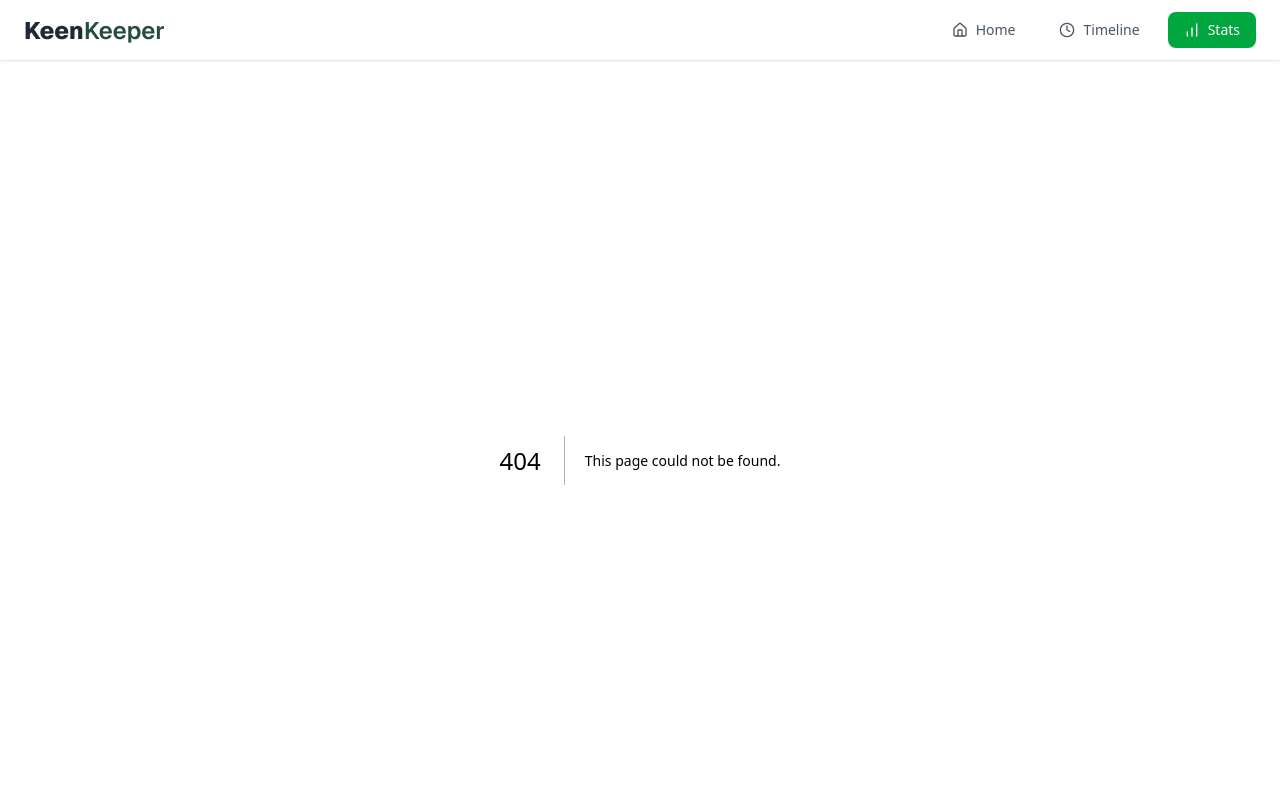
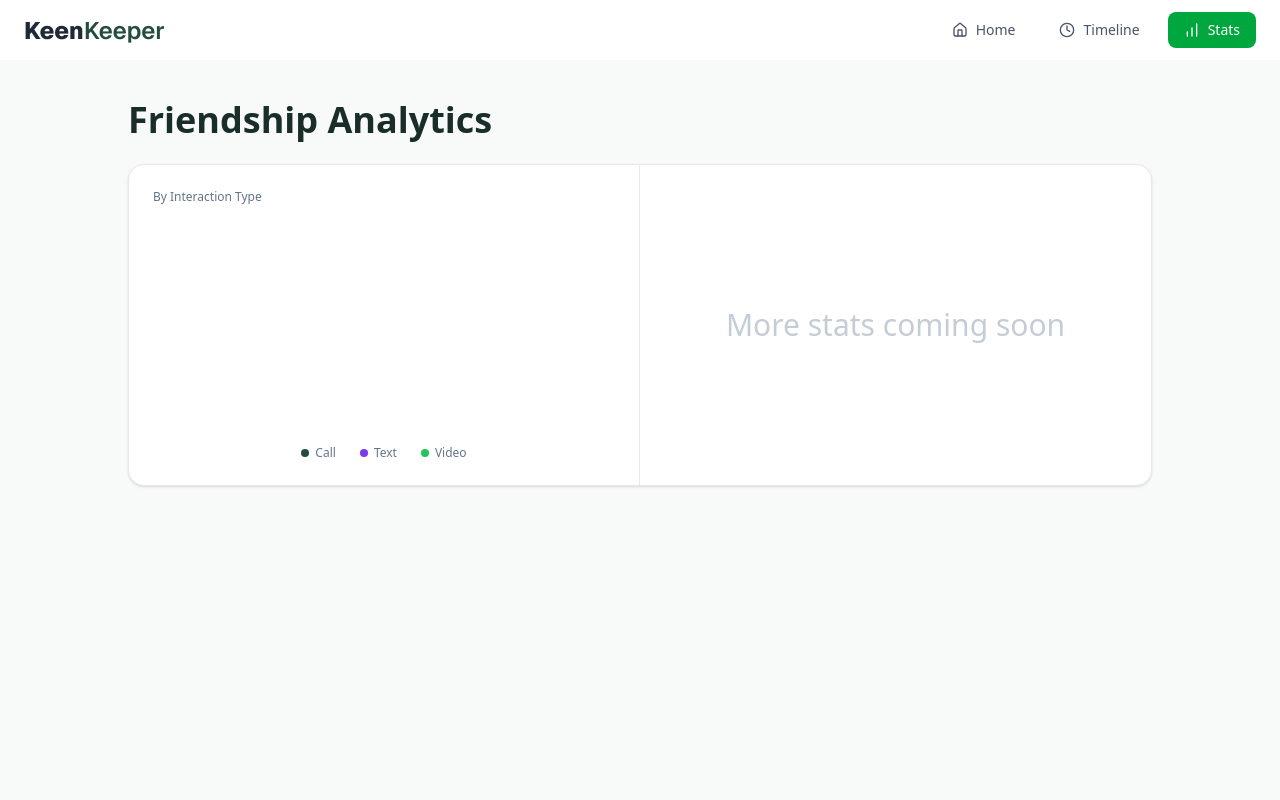
Before and after one commit to kishore0000007/Assingment-ph-07, a Next.js app: page /stats in a window 1280 px wide. Before the commit this address had no page. Shown: the top 800 px of the page. Built offline with nearby package versions, Linux system fonts and the light colour scheme.

Commit message:
Stats And Pie chart is successfully done

```diff
--- a/package.json
+++ b/package.json
@@ -12,7 +12,8 @@
     "lucide-react": "^1.13.0",
     "next": "16.2.4",
     "react": "19.2.4",
-    "react-dom": "19.2.4"
+    "react-dom": "19.2.4",
+    "recharts": "^3.8.1"
   },
   "devDependencies": {
     "@tailwindcss/postcss": "^4",
--- /dev/null
+++ b/src/app/stats/page.jsx
@@ -0,0 +1,148 @@
+     "use client";
+
+import { useEffect, useState } from "react";
+import { PieChart, Pie, Cell, ResponsiveContainer, Label } from "recharts";
+
+const COLORS = [
+  { name: "Call",  color: "#244D3F" },
+  { name: "Text",  color: "#7C3AED" },
+  { name: "Video", color: "#22C55E" },
+];
+
+export default function Stats() {
+  const [data, setData] = useState([]);
+  const [mounted, setMounted] = useState(false);
+
+  useEffect(() => {
+    setMounted(true);
+
+    const timeline = JSON.parse(localStorage.getItem("timeline")) || [];
+    const counts = { Call: 0, Text: 0, Video: 0 };
+
+    timeline.forEach((item) => {
+      if (counts[item.type] !== undefined) {
+        counts[item.type]++;
+      }
+    });
+
+    setData([
+      { name: "Call",  value: counts.Call,  color: "#244D3F" },
+      { name: "Text",  value: counts.Text,  color: "#7C3AED" },
+      { name: "Video", value: counts.Video, color: "#22C55E" },
+    ]);
+  }, []);
+
+  const total = data.reduce((sum, item) => sum + item.value, 0);
+
+  const CenterLabel = ({ viewBox }) => {
+    if (!viewBox) return null;
+    const { cx, cy } = viewBox;
+    if (cx == null || cy == null) return null;
+    return (
+      <text textAnchor="middle">
+        <tspan x={cx} y={cy - 6} fontSize="20" fontWeight="600" fill="#1a2e29">
+          {total}
+        </tspan>
+        <tspan x={cx} y={cy + 13} fontSize="11" fill="#94A3B8">
+          Total
+        </tspan>
+      </text>
+    );
+  };
+
+  const renderCustomLabel = ({ cx, cy, midAngle, outerRadius, percent }) => {
+    if (percent === 0) return null;
+    const RADIAN = Math.PI / 180;
+    const radius = outerRadius + 20;
+    const x = cx + radius * Math.cos(-midAngle * RADIAN);
+    const y = cy + radius * Math.sin(-midAngle * RADIAN);
+    return (
+      <text
+        x={x}
+        y={y}
+        textAnchor={x > cx ? "start" : "end"}
+        dominantBaseline="central"
+        fontSize="11"
+        fontWeight="500"
+        fill="#64748B"
+      >
+        {`${(percent * 100).toFixed(0)}%`}
+      </text>
+    );
+  };
+
+  return (
+    <div className="min-h-screen bg-[#F8FAFA] px-8 py-10">
+      <div className="max-w-5xl mx-auto">
+
+        <h1 className="text-4xl font-bold text-[#1a2e29] mb-6">
+          Friendship Analytics
+        </h1>
+
+        <div className="bg-white border border-[#E9E9E9] rounded-2xl shadow-sm">
+          <div className="grid grid-cols-2">
+
+            {/* Left: chart panel */}
+            <div className="p-6 border-r border-[#E9E9E9]">
+              <p className="text-xs text-[#64748B] mb-2">By Interaction Type</p>
+
+              {mounted ? (
+                <div style={{ width: "100%", height: 220 }}>
+                  <ResponsiveContainer width="100%" height="100%">
+                    <PieChart>
+                      <Pie
+                        data={data}
+                        dataKey="value"
+                        innerRadius={55}
+                        outerRadius={80}
+                        paddingAngle={4}
+                        stroke="none"
+                        labelLine={false}
+                        label={renderCustomLabel}
+                      >
+                        {data.map((entry, index) => (
+                          <Cell key={index} fill={entry.color} />
+                        ))}
+                        <Label content={<CenterLabel />} position="center" />
+                      </Pie>
+                    </PieChart>
+                  </ResponsiveContainer>
+                </div>
+              ) : (
+                <div style={{ width: "100%", height: 220 }} className="flex items-center justify-center">
+                  <p className="text-sm text-[#94A3B8]">Loading...</p>
+                </div>
+              )}
+
+              {/* Legend */}
+              <div className="flex justify-center gap-6 mt-3">
+                {COLORS.map((item) => (
+                  <div key={item.name} className="flex items-center gap-1.5">
+                    <span
+                      style={{
+                        display: "inline-block",
+                        width: 8,
+                        height: 8,
+                        borderRadius: "50%",
+                        backgroundColor: item.color,
+                        flexShrink: 0,
+                      }}
+                    />
+                    <span className="text-xs text-[#64748B]">{item.name}</span>
+                  </div>
+                ))}
+              </div>
+            </div>
+
+            {/* Right: placeholder */}
+            <div className="p-6 flex items-center justify-center">
+              <p className="text-3xl text-[#C4CDD6]">More stats coming soon</p>
+            </div>
+
+          </div>
+        </div>
+
+      </div>
+    </div>
+  );
+}
--- a/src/app/timeline/page.jsx
+++ b/src/app/timeline/page.jsx
@@ -15,7 +15,7 @@ export default function Timeline() {
 
   useEffect(() => {
     const data = JSON.parse(localStorage.getItem("timeline")) || [];
-    setEvents(data);
+    setEvents(data.reverse()); // newest first
   }, []);
 
   const filteredEvents =
@@ -24,23 +24,24 @@ export default function Timeline() {
       : events.filter((e) => e.type === filter);
 
   return (
-    <div className="w-full flex flex-col items-center py-10 ">
+    <div className="min-h-screen bg-[#F8FAFA] flex justify-center py-12">
 
-      <div className="w-full max-w-md">
+      <div className="w-full max-w-xl">
 
         <h1 className="text-xl font-semibold text-[#1a2e29] mb-6 text-center">
           Timeline
         </h1>
 
-        <div className="flex gap-3 mb-6 justify-center">
+        {/* Filter */}
+        <div className="flex gap-3 mb-8 justify-center">
           {["All", "Call", "Text", "Video"].map((type) => (
             <button
               key={type}
               onClick={() => setFilter(type)}
-              className={`px-4 py-1.5 rounded-lg text-sm border ${
+              className={`px-4 py-1.5 rounded-lg text-sm border transition ${
                 filter === type
                   ? "bg-[#244D3F] text-white border-[#244D3F]"
-                  : "bg-white text-[#64748B] border-[#E9E9E9]"
+                  : "bg-white text-[#64748B] border-[#E9E9E9] hover:bg-[#F0F7F4]"
               }`}
             >
               {type}
@@ -48,22 +49,24 @@ export default function Timeline() {
           ))}
         </div>
 
+        {/* Timeline Card Container */}
+        <div className="bg-white border border-[#E9E9E9] rounded-xl p-4 space-y-3 shadow-sm">
+
           {filteredEvents.length === 0 ? (
             <p className="text-sm text-gray-400 text-center py-6">
               No activity found
             </p>
           ) : (
-          <div className="space-y-2 ">
-            {filteredEvents.map((e) => (
+            filteredEvents.map((e) => (
               <div
                 key={e.id}
-                className="flex items-start gap-3 bg-[#F8FAFC] border border-[#E9E9E9] rounded-lg px-4 py-3"
+                className="flex items-start gap-3 border border-[#E9E9E9] rounded-lg px-4 py-3 hover:bg-[#F8FAFC] transition"
               >
                 <div className="mt-1">
                   {iconMap[e.type]}
                 </div>
 
-                <div>
+                <div className="flex-1">
                   <p className="text-sm text-[#1a2e29]">
                     <span className="font-medium">{e.type}</span> with{" "}
                     <span className="font-medium">{e.friendName}</span>
@@ -74,9 +77,10 @@ export default function Timeline() {
                   </p>
                 </div>
               </div>
-            ))}
+            ))
+          )}
+
         </div>
-        )}
 
       </div>
     </div>
--- a/src/components/Navbar.jsx
+++ b/src/components/Navbar.jsx
@@ -7,7 +7,7 @@ import { Home, Clock, BarChart } from "lucide-react";
 export default function Navbar() {
   const pathname = usePathname();
 
-  const getClass = (path) =>
+  const linkClass = (path) =>
     `flex items-center gap-2 px-4 py-2 rounded-lg text-sm font-medium ${
       pathname === path
         ? "bg-green-600 text-white"
@@ -16,32 +16,23 @@ export default function Navbar() {
 
   return (
     <nav className="w-full bg-white shadow-sm px-6 py-3 flex items-center justify-between">
-
       <img src="/logo.png" alt="KeenKeeper Logo" />
 
       <div className="flex items-center gap-3">
-
-        <Link href="/">
-          <button className={getClass("/")}>
+        <Link href="/" className={linkClass("/")}>
           <Home size={16} />
           Home
-          </button>
         </Link>
 
-        <Link href="/timeline">
-          <button className={getClass("/timeline")}>
+        <Link href="/timeline" className={linkClass("/timeline")}>
           <Clock size={16} />
           Timeline
-          </button>
         </Link>
 
-        <Link href="/stats">
-          <button className={getClass("/stats")}>
+        <Link href="/stats" className={linkClass("/stats")}>
           <BarChart size={16} />
           Stats
-          </button>
         </Link>
-
       </div>
     </nav>
   );
```
Also changed, not shown: 1 other file (tests, documents, lock files or other folders). Lines whose indentation alone changed are shown as unchanged.
